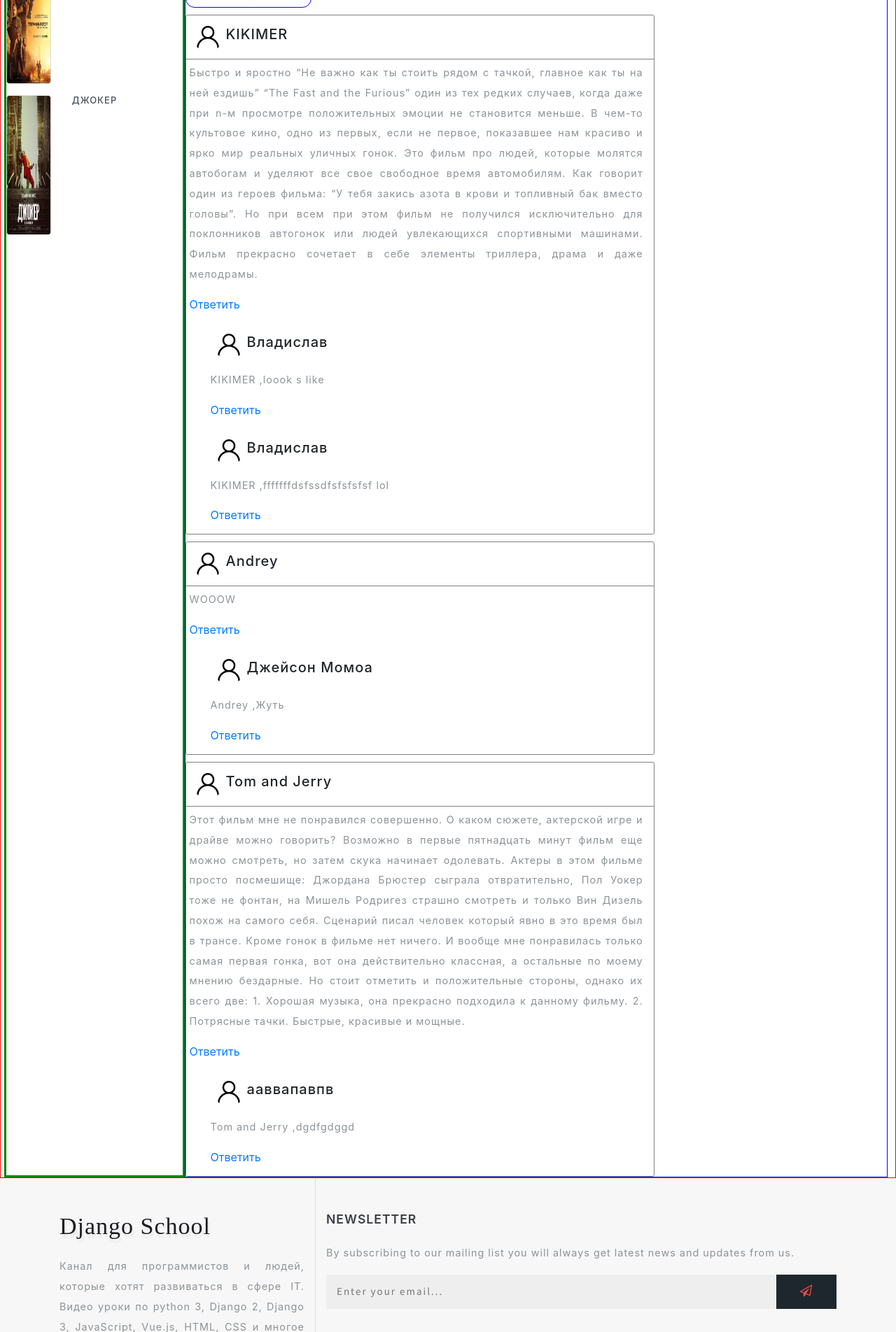
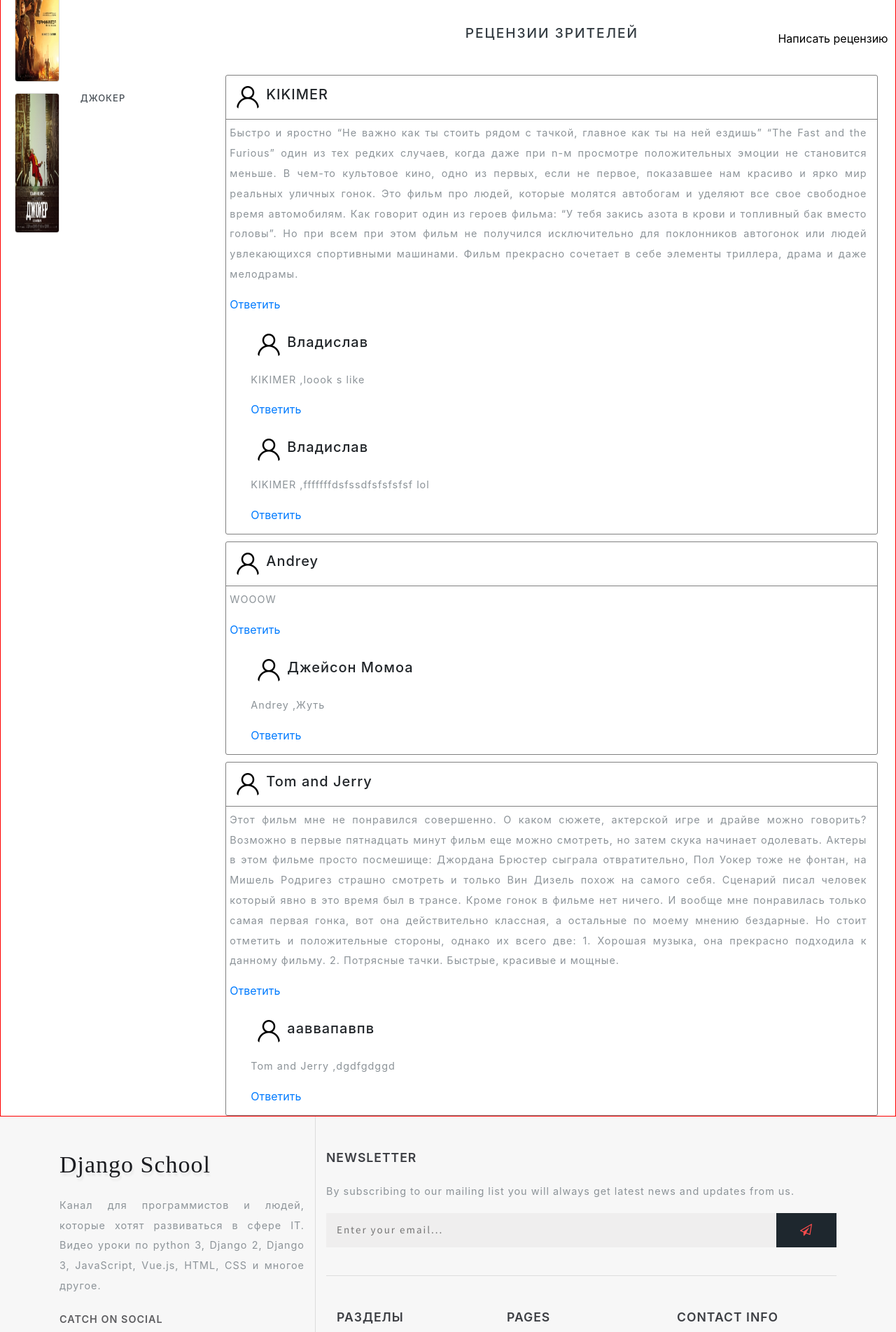
Before and after one commit to N1ph1l1m/djangoBlog, a Django app: a page that uses app/blogengine/django_movie/templates/movies/base.html in a window 1280 px wide. Shown: the part 2120-4024 px from the top of the page at 70% size. Run offline with Django 5.2, Linux system fonts and the light colour scheme; data comes from the database, SQL or seed files in the repository.

Commit message:
Django movie 1.3.3.1 Refactor layout - part 3

```diff
--- a/app/blogengine/django_movie/static/css/style.css
+++ b/app/blogengine/django_movie/static/css/style.css
@@ -79,15 +79,16 @@
 
 .header-wrap{
 max-width:78%;
-border:1px solid blue;
 }
 
 .header-movie{
+width:100%;
 display:flex;
 flex-direction:column nowrap;
 justify-content: start;
 padding-left:30px;
 }
+
 .wall{
 width:40px;}
 
@@ -106,7 +107,6 @@
 
 .sidebar-wrap{
 width:20%;
-border:3px solid green;
 }
 
 /* Giving a background-color to the nav container. */
@@ -1262,15 +1262,20 @@
 
 
 .wrapAboutMovie{
-border:3px solid yellow;
+width:100%;
 display:flex;
 align-items:center;
 flex-direction:column;
 
 }
+.wrap-video{
+width:60%;
+margin:0px auto;
+}
+
 .url-videolock{
 margin:0px auto;
-width:790px;
+width:100%;
 height:450px;
 }
 
@@ -1279,16 +1284,17 @@
 display:flex;
 flex-wrap:wrap;
 max-width:750px;
-max-height:300px;
+min-height:300px;
 justify-content:space-around;
 align-items:center;
-border:1px solid red;
 }
 
 .reviews-body{
+margin:0px auto;
 display:flex;
 flex-direction: column;
-width:670px;
+justify-content: center;
+width:95%;
 }
 .reviews-items{
 margin-top:10px;
@@ -1341,10 +1347,14 @@
 
 
 .media-body{
+margin-top:20px;
 display:flex;
 justify-content:center;
 flex-direction:column;
 }
+.media-body  > .editContent{
+text-align:center;
+}
 
 .movie-info{
 max-width:400px;
@@ -1353,16 +1363,26 @@
 .contact-single{
 display:none;
 width:500px;
+margin:0px auto;
+
 }
 
 .toggleButton{
 margin-top:5px;
+position:absolute;
+right:0px;
 width:180px;
 height:40px;
-border:1px solid blue;
+border-color:transparent;
 background-color:transparent;
 border-radius:13px;
-}
+
+}
+
+.formReview{
+margin:0px auto;
+}
+
 .toggleButton:hover {
 cursor:pointer;
 }
--- a/app/blogengine/django_movie/templates/movies/base.html
+++ b/app/blogengine/django_movie/templates/movies/base.html
@@ -1,11 +1,8 @@
 {% extends 'base_movie.html' %}
  {% block content %}
                 <div class="container-fluid ">
-                    <div class="row">
                         {% include '../include/sidebar.html' %}
                         {% block movie %}
                         {% endblock movie %}
-
-                  </div>
             </div>
 {% endblock content %}
--- a/app/blogengine/django_movie/templates/movies/movie_detail.html
+++ b/app/blogengine/django_movie/templates/movies/movie_detail.html
@@ -112,15 +112,16 @@
                         <p class="editContent">
                             {{ movie.description }}
                         </p>
-                       <iframe class="url-videolock" src="{{movie.video_url}}"></iframe>
+                       <div class="wrap-video">
+                            <iframe class="url-videolock" src="{{movie.video_url}}"></iframe>
+                       </div>
+
                     </div>
             <div class="media-body">
-       <button class="toggleButton" id="toggleButton">Написать рецензию </button>
+                    <h3 class="shop-sing editContent">Рецензии зрителей</h3>
+                    <button class="toggleButton" id="toggleButton">Написать рецензию </button>
                                     <div class="contact-single" id=review>
-                                        <h3 class="editContent">
-                                            <span class="sub-tittle editContent"
-                                                  style="outline: none; cursor: inherit;">{{ movie.reviews_set.count }}</span>Рецензии зрителей</h3>
-                                        <form action="{% url 'add_review' movie.id %}" method="post" class="mt-4">
+                                        <form action="{% url 'add_review' movie.id %}" method="post" class="formReview">
                                             {% csrf_token %}
                                             <input type ="hidden" name="parent" id="contactparent" value="">
                                                  <div class="d-sm-flex">
```
